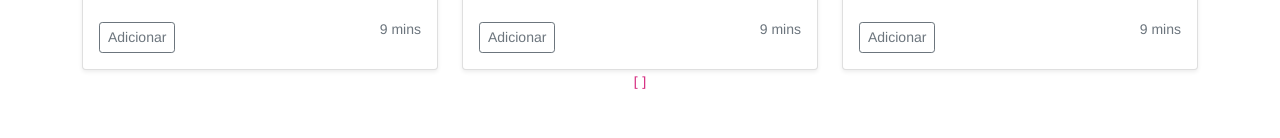
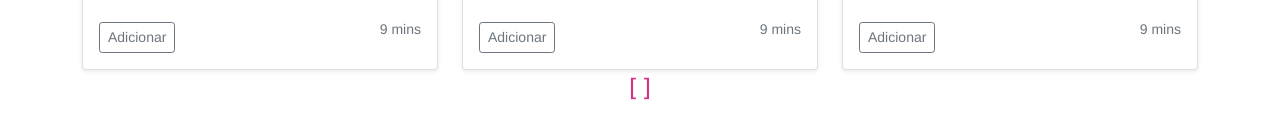
Before and after one commit to deverebor/learn-vuex, a Vue app: page / in a window 1280 px wide. Shown: the part 336-474 px from the top of the page. Built offline with nearby package versions, Linux system fonts and the light colour scheme.

Commit message:
style(<code>): styled tag code

```diff
--- a/src/App.scss
+++ b/src/App.scss
@@ -10,12 +10,10 @@ button {
   margin-top: 1rem;
 }
 
-.user-name {
-  color: #0b71cf7c;
-  font-size: 2rem;
-  font-weight: bold;
+code {
+  font-family: source-code-pro, Menlo, Monaco, Consolas, "Courier New",
+    monospace;
+  font-size: 1.5rem;
+  display: block;
+  grid-row: 1 / 2;
 }
-
-#top-label {
-  margin-top: 2rem;
-}
```
